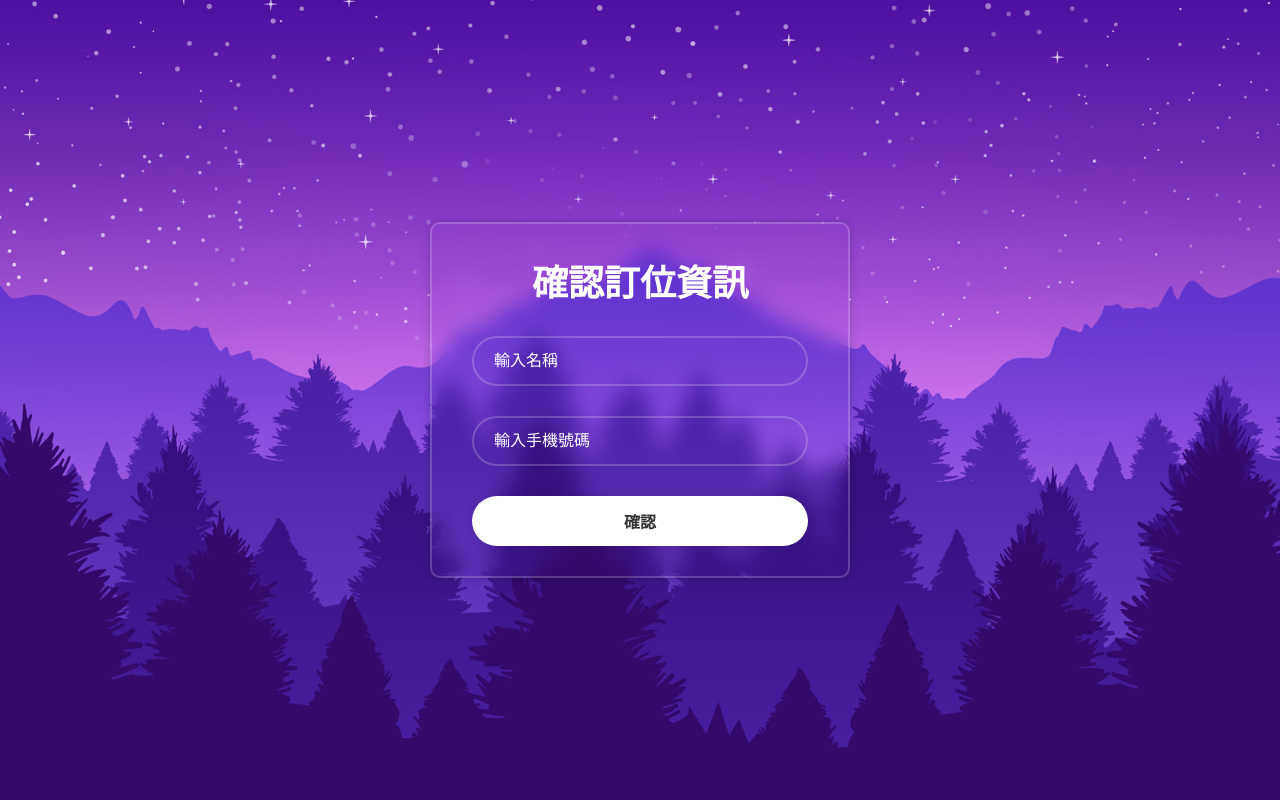
After one commit to yen688/THRS, a Django app: page /confirmForm in a window 1280 px wide. The commit adds this page. Run offline with Django 5.2, Linux system fonts and the light colour scheme.

Commit message:
Add confirm page Get confirm form data

```diff
--- /dev/null
+++ b/reservation/static/reservation/confirm.css
@@ -0,0 +1,80 @@
+@import url('https://fonts.googleapis.com/css?family=Roboto:300,400,500,700');
+
+* {
+  margin: 0;
+  padding: 0;
+  box-sizing: border-box;
+  font-family: Arial, Helvetica, sans-serif;
+}
+
+body {
+  display: flex;
+  justify-content: center;
+  align-items: center;
+  min-height: 100vh;
+  background: url('../image/confirmBackground.jpg') no-repeat;
+  background-size: cover;
+  background-position: center;
+}
+
+.wrapper {
+    width: 420px;
+    background: transparent;
+    border: 2px solid rgba(255, 255, 255, 0.2);
+    backdrop-filter: blur(10px);
+    box-shadow: 0 0 10px rgba(0, 0, 0, 0.2);
+    color: white;
+    border-radius: 10px;
+    padding: 30px 40px;
+}
+
+.wrapper h1 {
+    font-size: 36px;
+    text-align: center;
+}
+
+.wrapper .input-box {
+    position: relative;
+    width: 100%;
+    height: 50px;
+    margin: 30px 0;
+}
+
+.input-box input {
+    width: 100%;
+    height: 100%;
+    background: transparent;
+    border: none;
+    outline: none;
+    border: 2px solid rgba(255, 255, 255, 0.2);
+    border-radius: 40px;
+    font-size: 16px;
+    color: #fff;
+    padding: 20px 45px 20px 20px;
+}
+
+.input-box input::placeholder {
+    color: #fff;
+}
+
+.input-box i {
+    position: absolute;
+    top: 50%;
+    right: 20px;
+    transform: translateY(-50%);
+    font-size: 20px;
+}
+
+.wrapper .btn {
+    width: 100%;
+    height: 50px;
+    background: #fff;
+    border: none;
+    outline: none;
+    border-radius: 40px;
+    box-shadow: 0 0 10px rgba(0, 0, 0, 0.1);
+    cursor: pointer;
+    font-size: 16px;
+    color: #333;
+    font-weight: 600;
+}
--- a/reservation/static/reservation/index.css
+++ b/reservation/static/reservation/index.css
@@ -31,6 +31,7 @@ h1{
     font-size: 50px;
     background: linear-gradient(45deg, #ffc235, #4800ff); /* 渐变颜色 */
     -webkit-background-clip: text;
+    background-clip: text;
     -webkit-text-fill-color: transparent;
 }
 .background {
--- /dev/null
+++ b/reservation/templates/reservation/confirmForm.html
@@ -0,0 +1,24 @@
+<!DOCTYPE html>
+<html>
+    <head>
+        <title>Reservation</title>
+        {% load static %}
+        <link rel="stylesheet" type="text/css" href="{% static 'reservation/confirm.css' %}">
+    </head>
+<body>
+    <div class="wrapper">
+        <form action="/confirm" method="post">
+            {% csrf_token %}
+            <h1> 確認訂位資訊 </h1>
+            <div class="input-box">
+                <input type="text" placeholder="輸入名稱" name="customer" required>
+            </div>
+            <div class="input-box">
+                <input type="text" placeholder="輸入手機號碼" name="phone" required>
+            </div>
+
+            <button type="submit" class="btn">確認</button>
+        </form>
+    </div>
+</body>
+</html>
--- a/reservation/urls.py
+++ b/reservation/urls.py
@@ -5,4 +5,6 @@ from . import views
 urlpatterns = [
     path('', views.index, name='index'),
     path('rule', views.rule, name='rule'),
+    path('confirmForm', views.confirmForm, name='confirmReservation'),
+    path('confirm', views.confirm, name='confirm'),
 ]
--- a/reservation/views.py
+++ b/reservation/views.py
@@ -6,3 +6,12 @@ def index(request):
 
 def rule(request):
     return render(request, 'reservation/rule.html')
+
+def confirmForm(request):
+    return render(request, 'reservation/confirmForm.html')
+
+def confirm(request):
+    if request.method == 'POST':
+        customer = request.POST.get('customer')
+        phone = request.POST.get('phone')
+    return render(request, 'reservation/index.html')
```
Also changed, not shown: reservation/static/image/confirmBackground.jpg (added).
